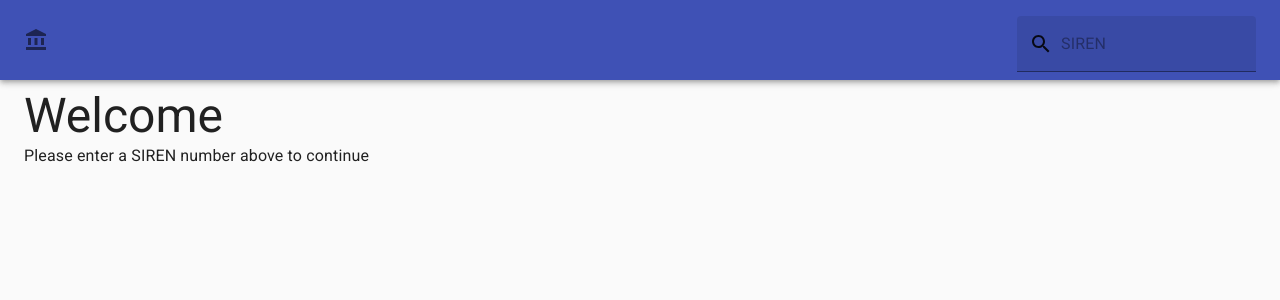
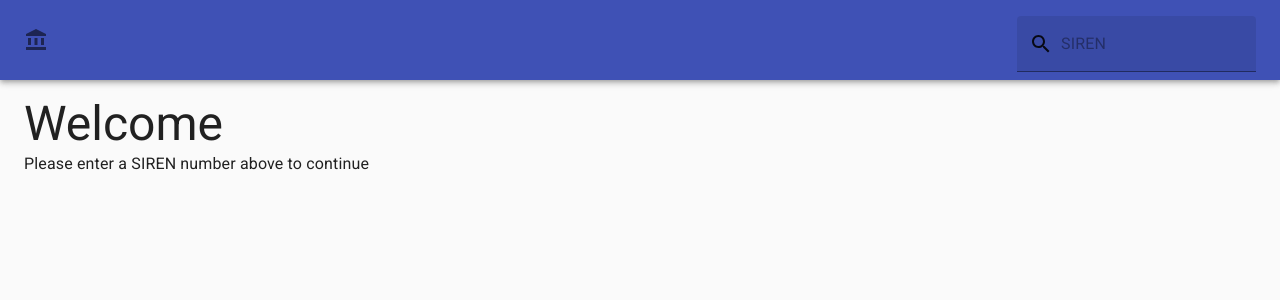
Before and after one commit to n8downs/mansa-challenge, a React (Create React App) app: page / in a window 1280 px wide. Shown: the top 300 px of the page. Built offline with nearby package versions, Linux system fonts and the light colour scheme.

Commit message:
Derive some hardcoded values from the theme instead

```diff
--- a/src/App.tsx
+++ b/src/App.tsx
@@ -32,7 +32,7 @@ export default function App() {
 const useStyles = makeStyles((theme: Theme) =>
   createStyles({
     container: {
-      marginTop: theme.spacing(1),
+      marginTop: theme.spacing(2),
     },
   })
 );
--- a/src/components/BusinessCard.tsx
+++ b/src/components/BusinessCard.tsx
@@ -50,8 +50,8 @@ const useBusinessCardStyles = makeStyles((theme: Theme) =>
   createStyles({
     date: {
       width: 'fit-content',
-      padding: '0 0.25em',
-      borderRadius: '4px',
+      padding: theme.spacing(0, 1),
+      borderRadius: theme.shape.borderRadius,
     },
     active: {
       backgroundColor: theme.palette.success.light,
```
